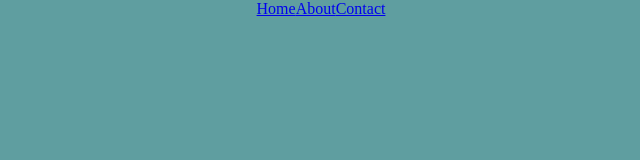
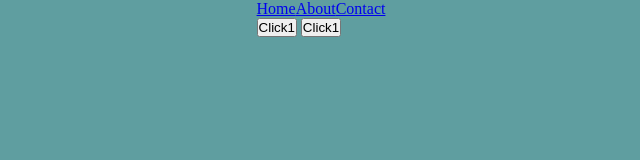
Before and after one commit to AzamatAxmadjonov/prostaloyiha, a plain HTML site: page index.html in a window 1280 px wide. Shown: the whole page, without its empty margins (319-959 px from the left). Drawn offline with Linux system fonts and the light colour scheme.

Commit message:
2-filialda 2ta button qo'shildi

```diff
--- a/index.html
+++ b/index.html
@@ -13,6 +13,8 @@
             <li><a href="#">About</a></li>
             <li><a href="#">Contact</a></li>
         </ul>
+        <button>Click1</button>
+        <button>Click1</button>
     </nav>
 </body>
 </html>
```
